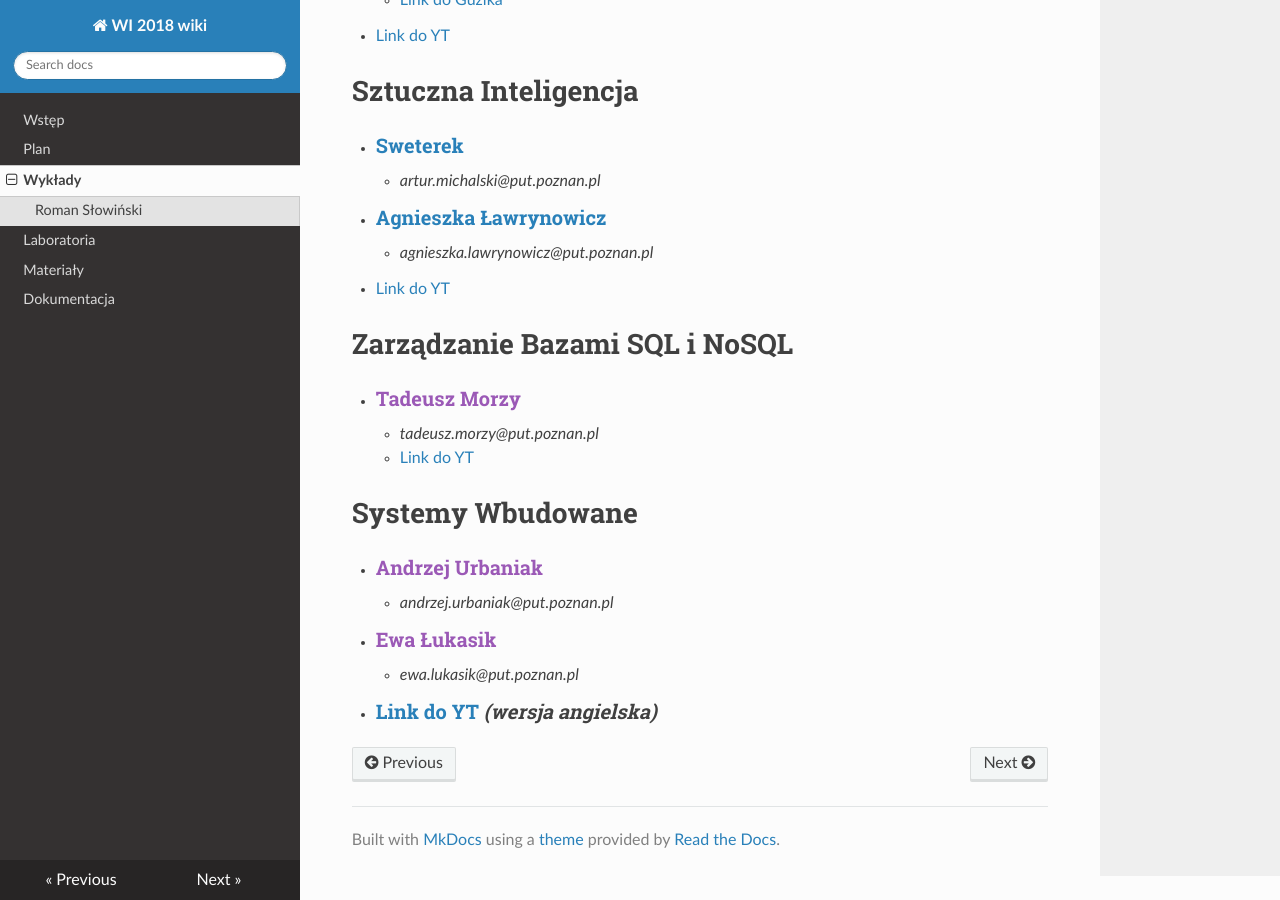
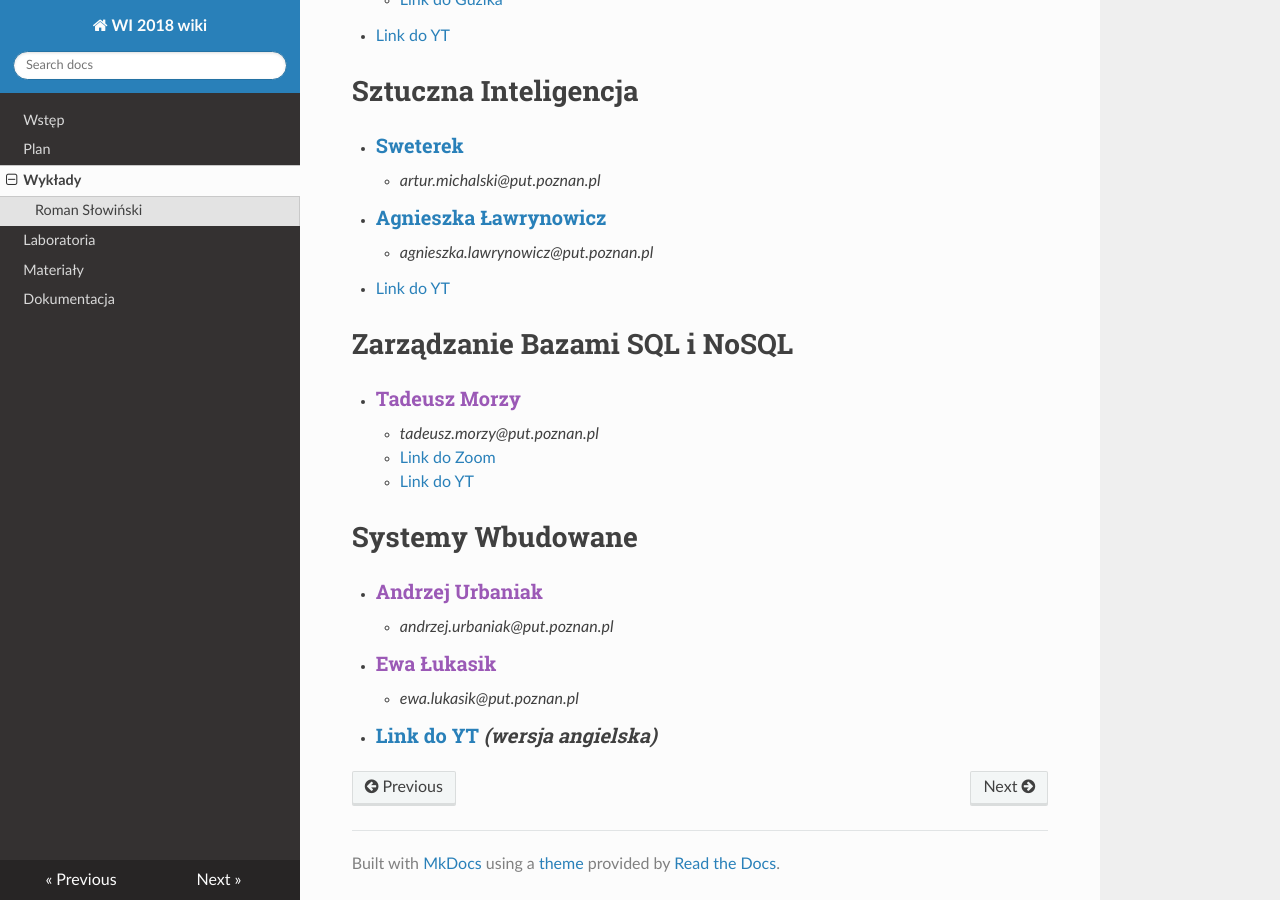
Before and after one commit to PUT-WI-18/wi18-wiki-sem5, an MkDocs documentation site: the page built from docs/wyklady.md, in a window 1280 px wide and 900 px high, scrolled down 847 px. Built offline with MkDocs 1.6.1, drawn with Linux system fonts in a browser that asks for light colours; nearby versions of some CDN libraries.

Commit message:
Update wyklady.md

```diff
--- a/docs/wyklady.md
+++ b/docs/wyklady.md
@@ -32,6 +32,7 @@
 # Zarządzanie Bazami SQL i NoSQL
 - ### [Tadeusz Morzy]()
     - *tadeusz.morzy@put.poznan.pl*
+    - [Link do Zoom](https://zoom.us/j/97624299482?pwd=eTRsem5vM29zTmx4a05EQWc4eW1WQT09)
     - [Link do YT](https://www.youtube.com/playlist?list=PLMkIxFYizNdHtGPHUkvYG1HQXkSVfhcm1)
 
 # Systemy Wbudowane
```
